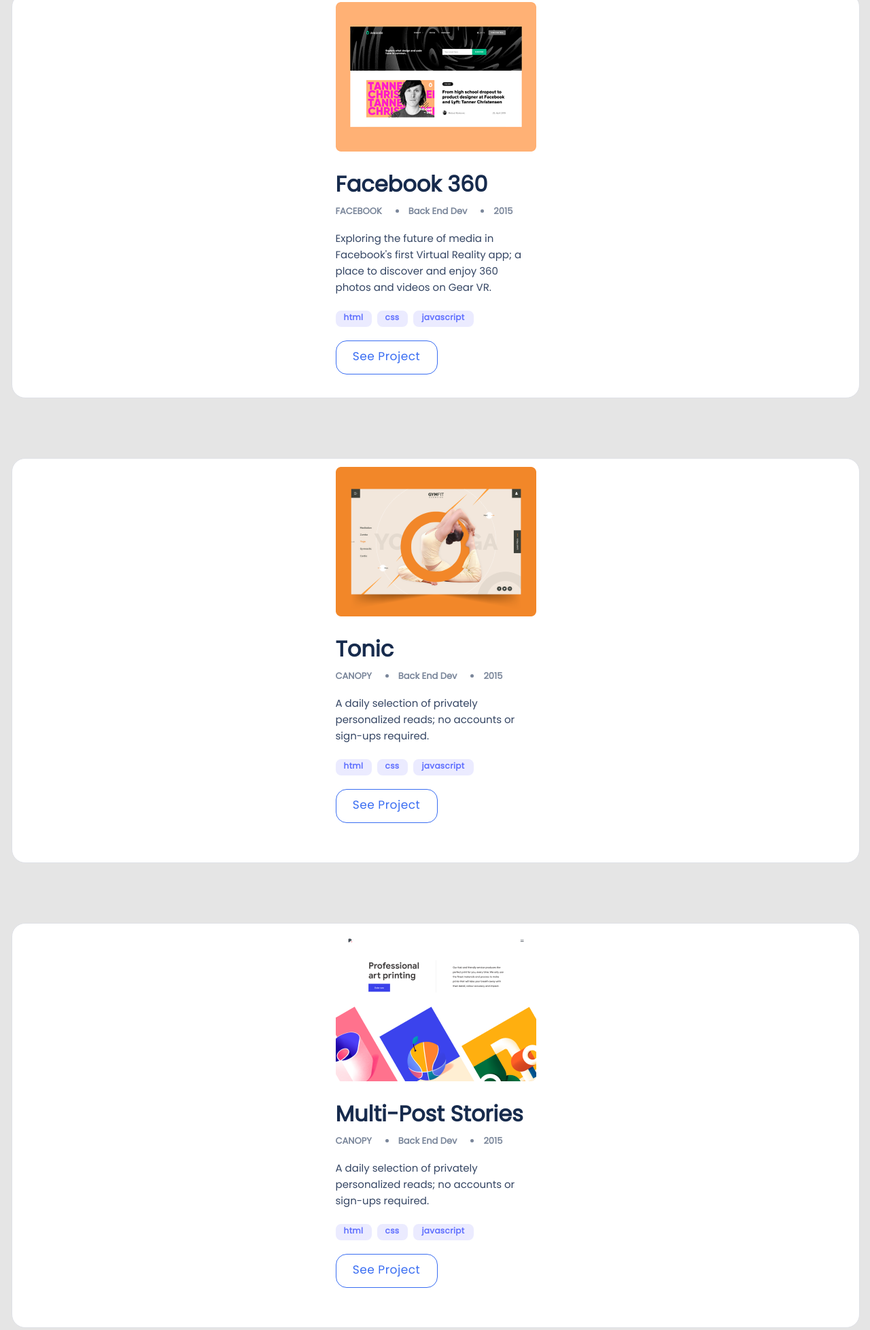
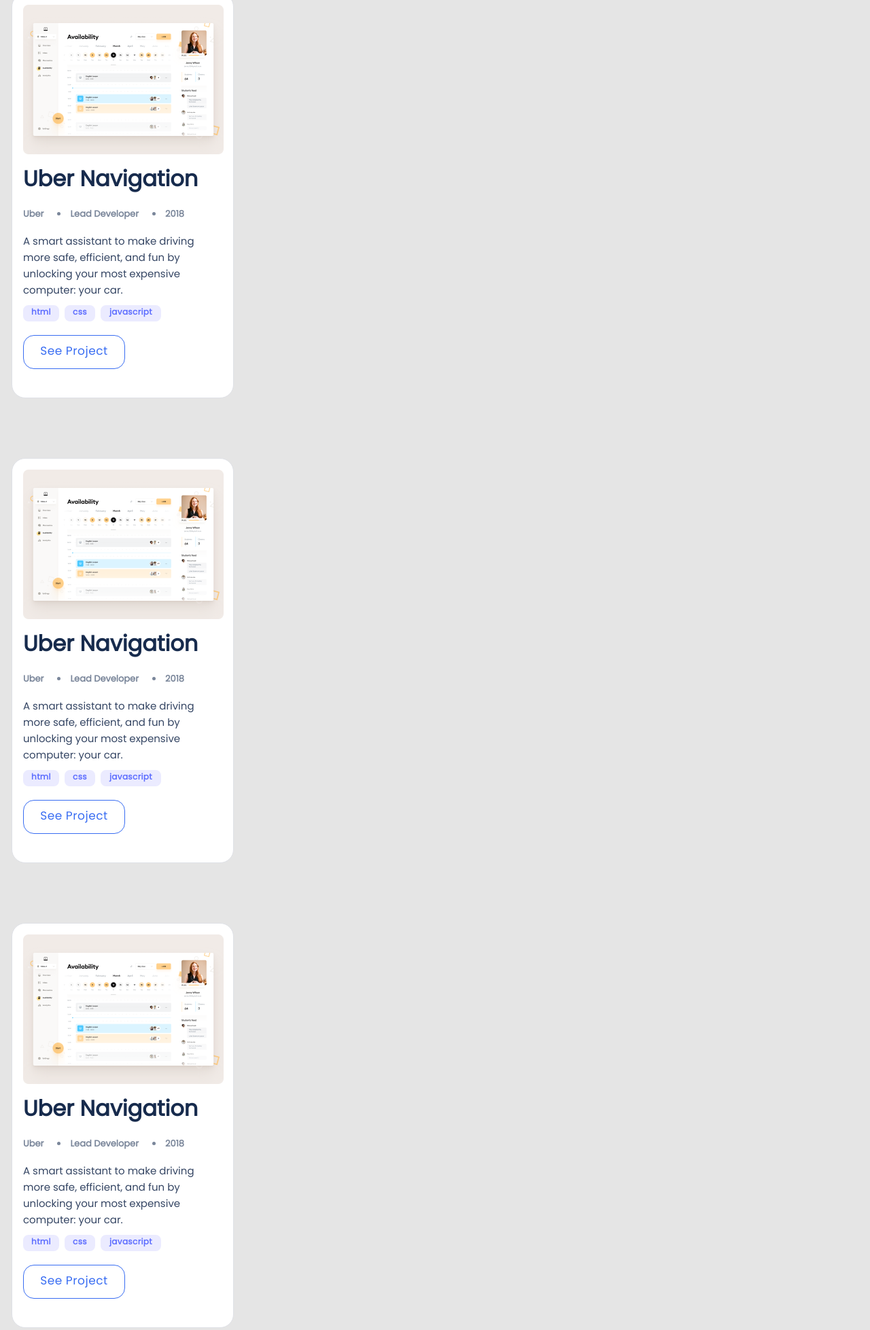
Before and after one commit to abdullah-cyber/portfolio, a website: page index.html in a window 1280 px wide. Shown: the part 962-2919 px from the top of the page at 68% size. Drawn offline with Linux system fonts and the light colour scheme.

Commit message:
feat: modify code to make a better mobile view

```diff
--- a/css/mobile.css
+++ b/css/mobile.css
@@ -83,7 +83,7 @@
 section {
   margin-top: 88px;
   height: 596px;
-  width: auto;
+  width: 327px;
   background-color: white;
   border: 1px solid #dfe1e6;
   box-sizing: border-box;
@@ -93,7 +93,11 @@
   flex-wrap: wrap;
   flex-direction: column;
   margin-left: 17px;
-  margin-right: 15px;
+  margin-right: 17px;
+
+}
+.section-content{
+  padding: 16px 16px 0px 16px;
 }
 
 section:nth-child(1) {
@@ -106,8 +110,6 @@
   flex: none;
   order: 0;
   flex-grow: 0;
-  margin: 12px 0;
-  width: auto;
 }
 
 section:nth-of-type(2) .image_section_1 {
@@ -125,24 +127,24 @@
   flex: none;
   order: 0;
   flex-grow: 0;
-  margin: 12px 0;
+  padding: 12px 0;
 }
 
 .flex_container_section_2 {
   margin: 0;
   width: 100%;
   padding: 0;
-  margin-top: 20px;
+  padding-top: 20px;
 }
 
 .content_section_1 p {
-  margin-top: 20px;
+  padding-top: 20px;
   font-size: 15px;
 }
 
 .flex_container_section_3 {
   width: auto;
-  margin-top: 10px;
+  padding-top: 10px;
 }
 
 .myButton:hover {
--- a/css/reset.css
+++ b/css/reset.css
@@ -42,14 +42,15 @@
     font-family: 'poppins', sans-serif;
 }
 
-.flex-container {
+.flex-container, .flex_container_2 {
     display: flex;
     flex-wrap: wrap;
+
+  }
+  .flex-container{
     flex-direction: column;
   }
 .flex_container_2{
-    display: flex;
-    flex-wrap: wrap;
     flex-direction: row;
     margin-left: 40px;
 }
--- a/index.html
+++ b/index.html
@@ -46,102 +46,7 @@
     <div class="section_parent flex_container_parent">
       <!-- section mode -->
       <section class="section">
-        <div class="image_section_1">
-          <img
-            class="snapshoot first-snapshoot"
-            src="images/Snapshoot-Portfolio.png"
-            alt="first snap shoot"
-          />
-        </div>
-        <div class="content_section_1">
-          <h2 class="tonic"><b>Facebook 360</b></h2>
-
-          <ul class="flex_container_section_2">
-            <li>FACEBOOK</li>
-            <li>Back End Dev</li>
-            <li>2015</li>
-          </ul>
-
-          <p>
-            Exploring the future of media in Facebook's first Virtual Reality app; a place to
-            discover and enjoy 360 photos and videos on Gear VR.
-          </p>
-          <ul class="flex_container_section_3">
-            <li>html</li>
-            <!-- <li>Ruby on rails</li> -->
-            <li>css</li>
-            <li>javascript</li>
-          </ul>
-          <div class="myButton">
-            <a href="">See Project</a>
-          </div>
-        </div>
-      </section>
-      <!-- section -->
-      <section class="section">
-        <div class="image_section_1 img-sec">
-          <img
-            class="snapshoot third-snapshoot"
-            src="images/Snapshoot-Portfolio3.png"
-            alt="third snap shoot"
-          />
-        </div>
-        <div class="content_section_1">
-          <h2 class="tonic"><b>Tonic</b></h2>
-
-          <ul class="flex_container_section_2">
-            <li>CANOPY</li>
-            <li>Back End Dev</li>
-            <li>2015</li>
-          </ul>
-
-          <p>
-            A daily selection of privately personalized reads; no accounts or sign-ups required.
-          </p>
-          <ul class="flex_container_section_3">
-            <li>html</li>
-            <li>css</li>
-            <li>javascript</li>
-          </ul>
-          <div class="myButton">
-            <a href="">See Project</a>
-          </div>
-        </div>
-      </section>
-
-      <!-- section mode -->
-      <section class="section">
-        <div class="image_section_1 ">
-          <img
-            class="snapshoot fourth-snapshoot"
-            src="images/Snapshoot-Portfolio4.png"
-            alt="fourth snap shoot"
-          />
-        </div>
-        <div class="content_section_1">
-          <h2 class="tonic"><b>Multi-Post Stories</b></h2>
-
-          <ul class="flex_container_section_2">
-            <li>CANOPY</li>
-            <li>Back End Dev</li>
-            <li>2015</li>
-          </ul>
-          <p>
-            A daily selection of privately personalized reads; no accounts or sign-ups required.
-          </p>
-          <ul class="flex_container_section_3">
-            <li>html</li>
-            <li>css</li>
-            <li>javascript</li>
-          </ul>
-          <div class="myButton">
-            <a href="">See Project</a>
-          </div>
-        </div>
-      </section>
-
-      <!-- section mode -->
-      <section class="section">
+        <div class="section-content">
         <div class="image_section_1 img-sec">
           <img
             class="snapshoot second-snapshoot"
@@ -172,6 +77,114 @@
             <a href="">See Project</a>
           </div>
         </div>
+      </div>
+      </section>
+      <!-- section -->
+      <section class="section">
+        <div class="section-content">
+        <div class="image_section_1 img-sec">
+          <img
+            class="snapshoot second-snapshoot"
+            src="images/Snapshoot-Portfolio2.png"
+            alt="second snap shoot"
+          />
+        </div>
+        <div class="content_section_1">
+          <h2 class="tonic"><b>Uber Navigation</b></h2>
+
+          <ul class="flex_container_section_2">
+            <li>Uber</li>
+            <li>Lead Developer</li>
+            <li>2018</li>
+          </ul>
+
+          <p>
+            A smart assistant to make driving more safe, efficient, and fun by unlocking your most
+            expensive computer: your car.
+          </p>
+          <ul class="flex_container_section_3">
+            <li>html</li>
+            <!-- <li>Ruby on rails</li> -->
+            <li>css</li>
+            <li>javascript</li>
+          </ul>
+          <div class="myButton">
+            <a href="">See Project</a>
+          </div>
+        </div>
+      </div>
+      </section>
+
+      <!-- section mode -->
+      <section class="section">
+        <div class="section-content">
+        <div class="image_section_1 img-sec">
+          <img
+            class="snapshoot second-snapshoot"
+            src="images/Snapshoot-Portfolio2.png"
+            alt="second snap shoot"
+          />
+        </div>
+        <div class="content_section_1">
+          <h2 class="tonic"><b>Uber Navigation</b></h2>
+
+          <ul class="flex_container_section_2">
+            <li>Uber</li>
+            <li>Lead Developer</li>
+            <li>2018</li>
+          </ul>
+
+          <p>
+            A smart assistant to make driving more safe, efficient, and fun by unlocking your most
+            expensive computer: your car.
+          </p>
+          <ul class="flex_container_section_3">
+            <li>html</li>
+            <!-- <li>Ruby on rails</li> -->
+            <li>css</li>
+            <li>javascript</li>
+          </ul>
+          <div class="myButton">
+            <a href="">See Project</a>
+          </div>
+        </div>
+      </div>
+      </section>
+
+      <!-- section mode -->
+      <section class="section">
+        <div class="section-content">
+        <div class="image_section_1 img-sec">
+          <img
+            class="snapshoot second-snapshoot"
+            src="images/Snapshoot-Portfolio2.png"
+            alt="second snap shoot"
+          />
+        </div>
+        <div class="content_section_1">
+          <h2 class="tonic"><b>Uber Navigation</b></h2>
+
+          <ul class="flex_container_section_2">
+            <li>Uber</li>
+            <li>Lead Developer</li>
+            <li>2018</li>
+          </ul>
+
+          <p>
+            A smart assistant to make driving more safe, efficient, and fun by unlocking your most
+            expensive computer: your car.
+          </p>
+          <ul class="flex_container_section_3">
+            <li>html</li>
+            <!-- <li>Ruby on rails</li> -->
+            <li>css</li>
+            <li>javascript</li>
+          </ul>
+          <div class="myButton">
+            <a href="">See Project</a>
+          </div>
+        </div>
+      </div>
       </section>
     </div>
     <!-- End of section -->
```
